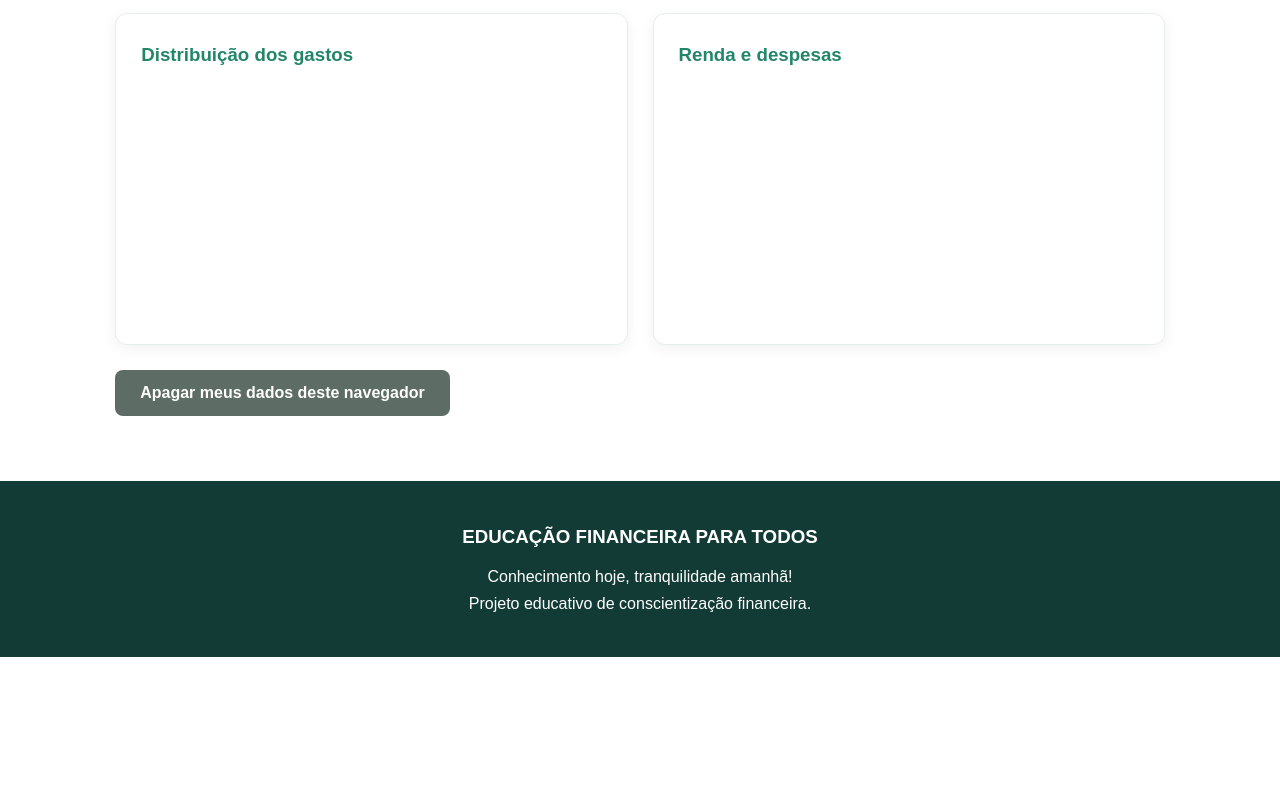
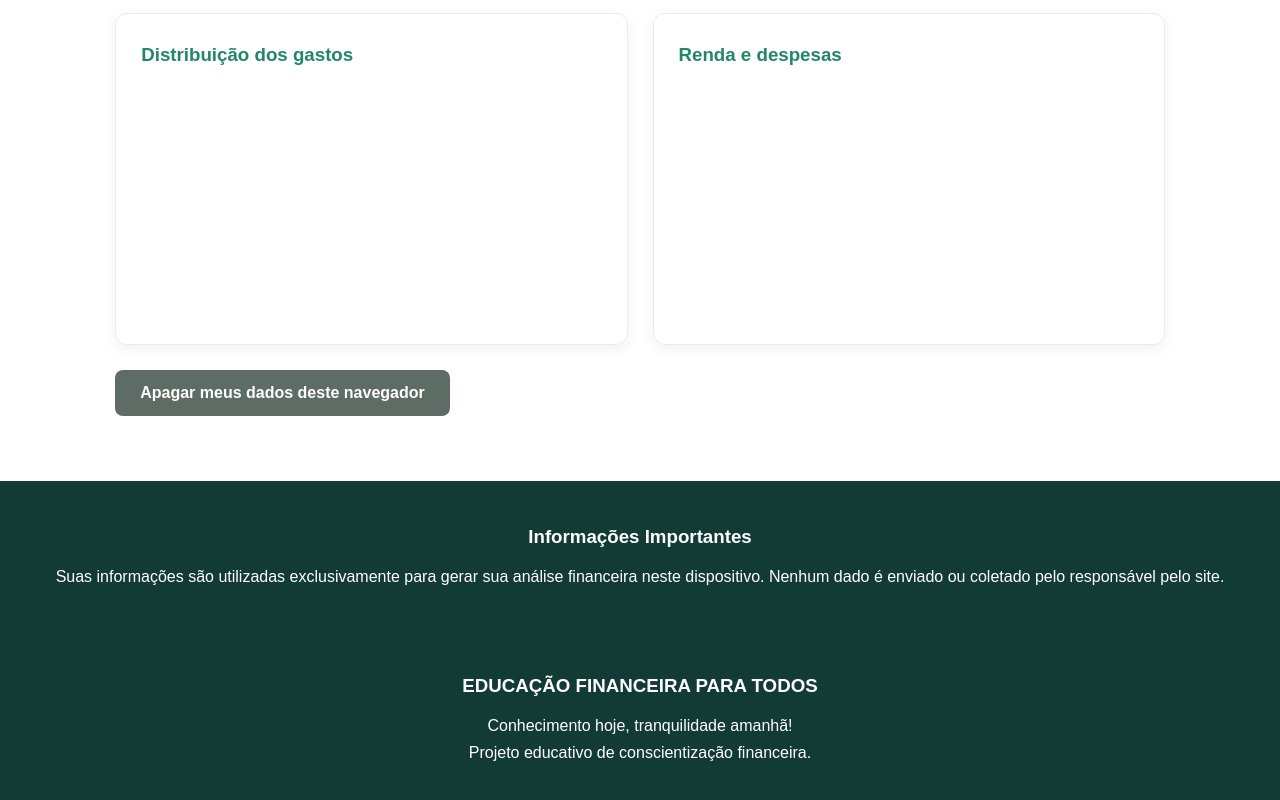
Before and after one commit to Rogerio-Barcelos-Souza/educafinanceira, a plain HTML site: page index.html in a window 1280 px wide. Shown: the part 3400-4200 px from the top of the page. Before the commit the page ends 4057 px from the top, so only its background shows below. Drawn offline with nearby package versions, Linux system fonts and the light colour scheme.

Commit message:
Update index.html

```diff
--- a/index.html
+++ b/index.html
@@ -223,7 +223,12 @@
         Apagar meus dados deste navegador
     </button>
 </section>
-
+<footer>
+    <h3> Informações Importantes</h3>
+    <p>Suas informações são utilizadas exclusivamente para gerar sua análise financeira neste dispositivo.
+        Nenhum dado é enviado ou coletado pelo responsável pelo site.
+    </p>
+</footer>
 <footer>
     <h3>EDUCAÇÃO FINANCEIRA PARA TODOS</h3>
     <p>Conhecimento hoje, tranquilidade amanhã!</p>
```
